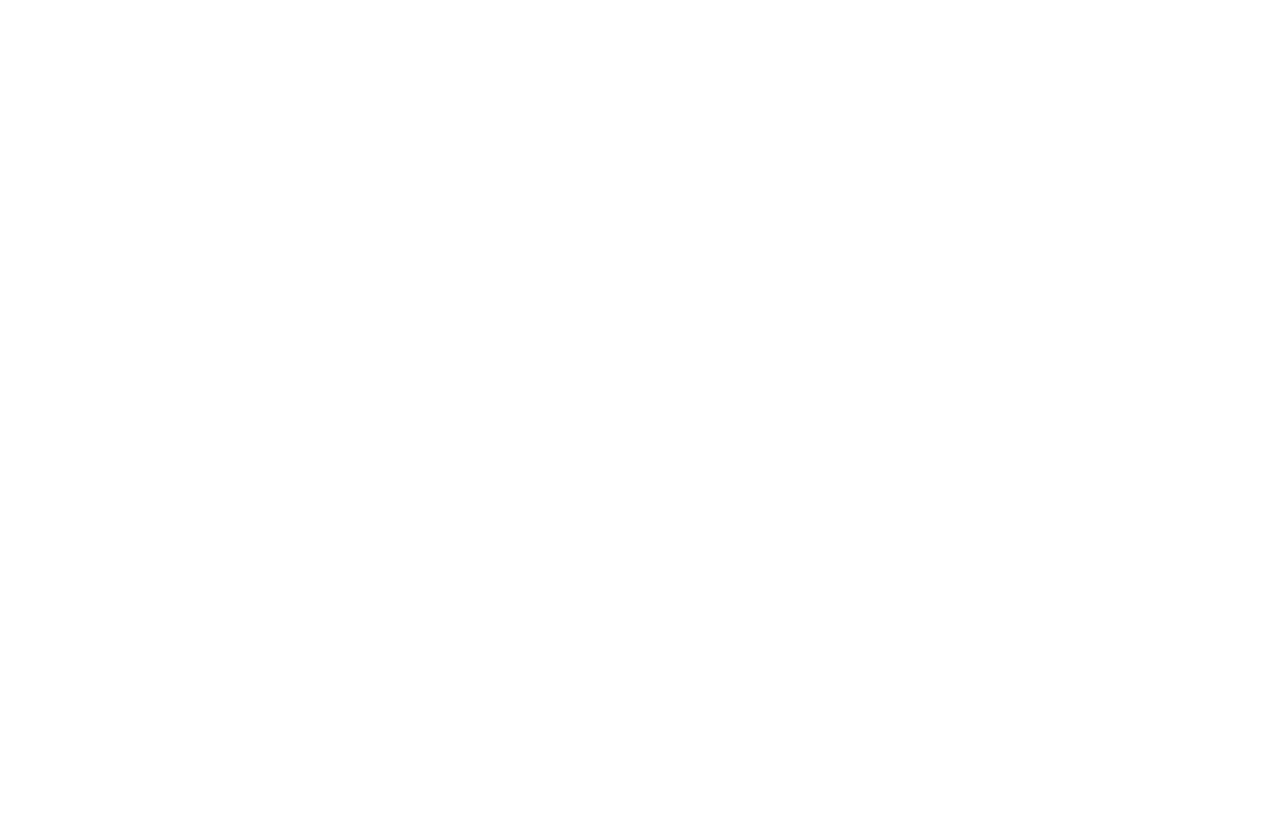
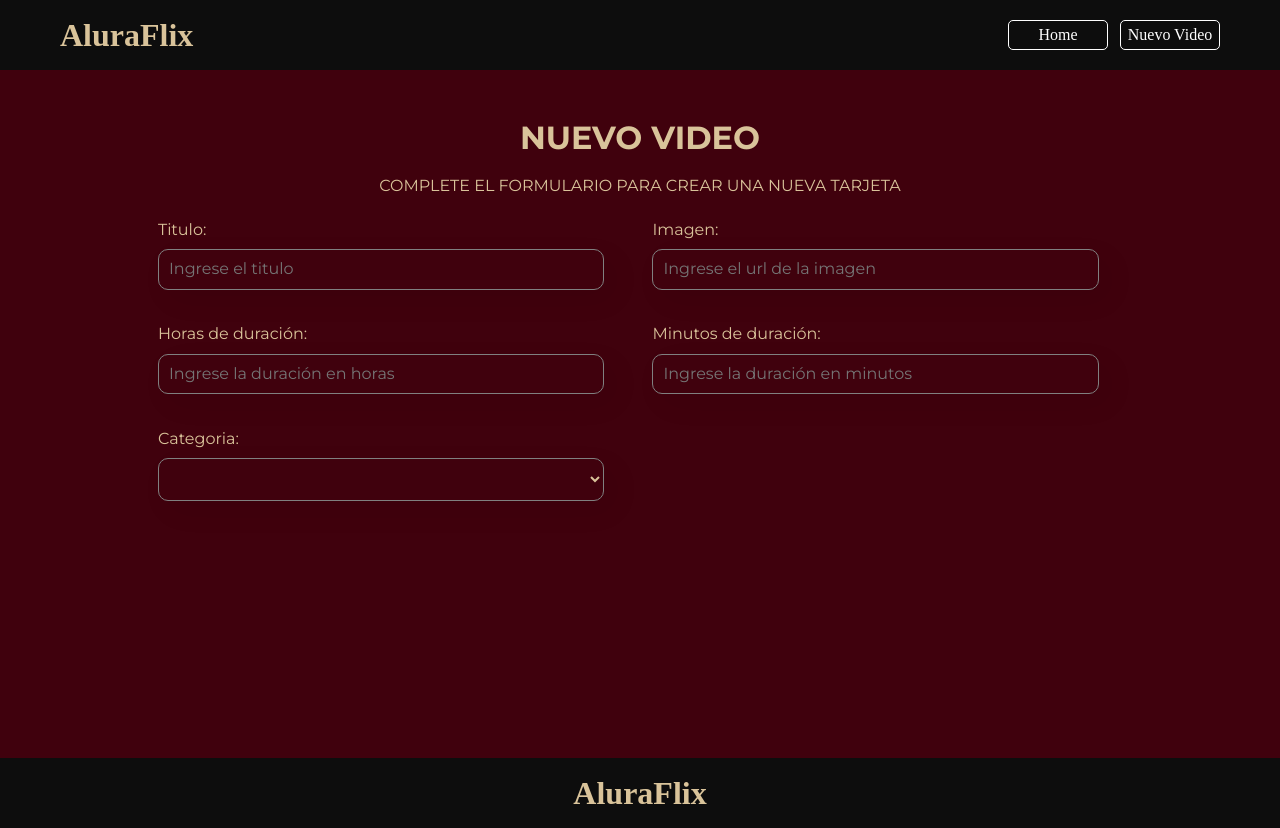
Before and after one commit to LuciferM12/AluraFlix, a React (Vite) app: page /registro in a window 1280 px wide. Before the commit this address had no page. Before the commit the page ends 800 px from the top, so only its background shows below. Built offline with nearby package versions, Linux system fonts and the light colour scheme; a web font is replaced by a local one.

Commit message:
add form styles

```diff
--- a/src/components/Cabecera/index.jsx
+++ b/src/components/Cabecera/index.jsx
@@ -11,8 +11,9 @@
     color: #D9C39A;
     box-sizing: border-box;
     font-family: "Playwrite HR Lijeva", cursive;
-    position: fixed;
+    position: sticky;
     z-index: 1;
+    top: 0;
 `
 
 const Cabecera = () => {
--- /dev/null
+++ b/src/components/CampoTexto/index.jsx
@@ -0,0 +1,38 @@
+import styled from "styled-components";
+
+const CampoTextoEstilizado = styled.input`
+    background-color: transparent;
+    width: 100%;
+    border-radius: 10px;
+    padding: 10px;
+    color: #D9C39A;
+    border: 1px solid gray; /* Añade un borde inicial */
+    outline: none; /* Elimina el borde predeterminado del navegador */
+    box-sizing: border-box;
+    box-shadow: 10px 10px 30px rgba(0, 0, 0, 0.06);
+
+    &:focus {
+        border: 1px solid #D9C39A; /* Ajusta el borde al enfocarse */
+        box-shadow: 0 0 5px black;
+    }
+`;
+
+const FieldsetEstilizado = styled.fieldset`
+    width: 45%;
+    border: none;
+    display: flex;
+    flex-direction: column;
+    gap: 10px;
+`
+
+
+const CampoTexto = ({ placeholder, tipo, required, titulo }) => {
+    return (
+        <FieldsetEstilizado >
+            <span>{titulo}: </span>
+            <CampoTextoEstilizado placeholder={placeholder} type={tipo = "text"} required={required} />
+        </FieldsetEstilizado>
+    )
+}
+
+export default CampoTexto
--- a/src/components/Categoria/index.jsx
+++ b/src/components/Categoria/index.jsx
@@ -40,7 +40,7 @@
                 </Titulo>
                 {
                     peliculas.map((pelicula) => {
-                        return <Card {...pelicula} key={pelicula.id} eliminarPelicula={eliminarPelicula}/>;
+                        return <Card {...pelicula} key={pelicula.id} eliminarPelicula={eliminarPelicula} />;
                     })
                 }
             </CategoriaEstilizada>
--- /dev/null
+++ b/src/components/Seleccion/index.jsx
@@ -0,0 +1,37 @@
+import styled from "styled-components";
+
+const ListaOpcionesEstilizada = styled.select`
+    background-color: transparent;
+    width: 100%;
+    border-radius: 10px;
+    padding: 10px;
+    color: #D9C39A;
+    border: 1px solid gray; /* Añade un borde inicial */
+    outline: none; /* Elimina el borde predeterminado del navegador */
+    box-sizing: border-box;
+    box-shadow: 10px 10px 30px rgba(0, 0, 0, 0.06);
+
+    &:focus {
+        border: 1px solid #D9C39A; /* Ajusta el borde al enfocarse */
+        box-shadow: 0 0 5px black; /* Añade una sombra roja al enfocarse */
+    }
+`
+
+const FieldsetEstilizado = styled.fieldset`
+    width: 45%;
+    border: none;
+    display: flex;
+    flex-direction: column;
+    gap: 10px;
+`
+
+const Seleccion = ({ titulo }) => {
+    return (
+        <FieldsetEstilizado>
+            <span>{titulo}: </span>
+            <ListaOpcionesEstilizada></ListaOpcionesEstilizada>
+        </FieldsetEstilizado>
+    )
+}
+
+export default Seleccion
--- /dev/null
+++ b/src/pages/Registro/index.jsx
@@ -0,0 +1,42 @@
+import styled from "styled-components";
+import CampoTexto from "../../components/CampoTexto";
+import Seleccion from "../../components/Seleccion";
+
+const PrincipalEstilizado = styled.main`
+    width: 100%;
+    display: flex;
+    background-color: #40010D;
+    min-height: 86vh;
+    align-items: center;
+    flex-direction: column;
+    padding: 50px 20px;
+    box-sizing: border-box;
+    color: #D9C39A;
+    font-family: "Montserrat", sans-serif;
+    gap: 20px;
+`
+
+const FormularioEstilizado = styled.form`
+    width: 80%;
+    display: flex;
+    gap: 20px;
+    flex-wrap: wrap;
+`
+
+const Registro = () => {
+    return (
+        <PrincipalEstilizado >
+            <h1>NUEVO VIDEO</h1>
+            <span>COMPLETE EL FORMULARIO PARA CREAR UNA NUEVA TARJETA</span>
+            <FormularioEstilizado>
+                <CampoTexto titulo={"Titulo"} placeholder={"Ingrese el titulo"} required />
+                <CampoTexto titulo={"Imagen"} placeholder={"Ingrese el url de la imagen"} tipo={"url"} required />
+                <CampoTexto titulo={"Horas de duración"} placeholder={"Ingrese la duración en horas"} tipo={"number"} required />
+                <CampoTexto titulo={"Minutos de duración"} placeholder={"Ingrese la duración en minutos"} tipo={"number"} required />
+                <Seleccion titulo={"Categoria"} />
+            </FormularioEstilizado>
+        </PrincipalEstilizado>
+    )
+}
+
+export default Registro;
--- a/src/routes.jsx
+++ b/src/routes.jsx
@@ -1,13 +1,15 @@
 import { BrowserRouter, Routes, Route } from "react-router-dom";
 import PaginaBase from "./pages/PaginaBase";
 import Inicio from "./pages/Inicio";
+import Registro from "./pages/Registro";
 
 function AppRoutes() {
   return (
     <BrowserRouter>
       <Routes>
-        <Route path="/" element ={<PaginaBase/>} >
-          <Route index element={<Inicio/>}></Route>
+        <Route path="/" element={<PaginaBase />} >
+          <Route index element={<Inicio />}></Route>
+          <Route path="registro" element={<Registro />}></Route>
         </Route>
       </Routes>
     </BrowserRouter>
```
